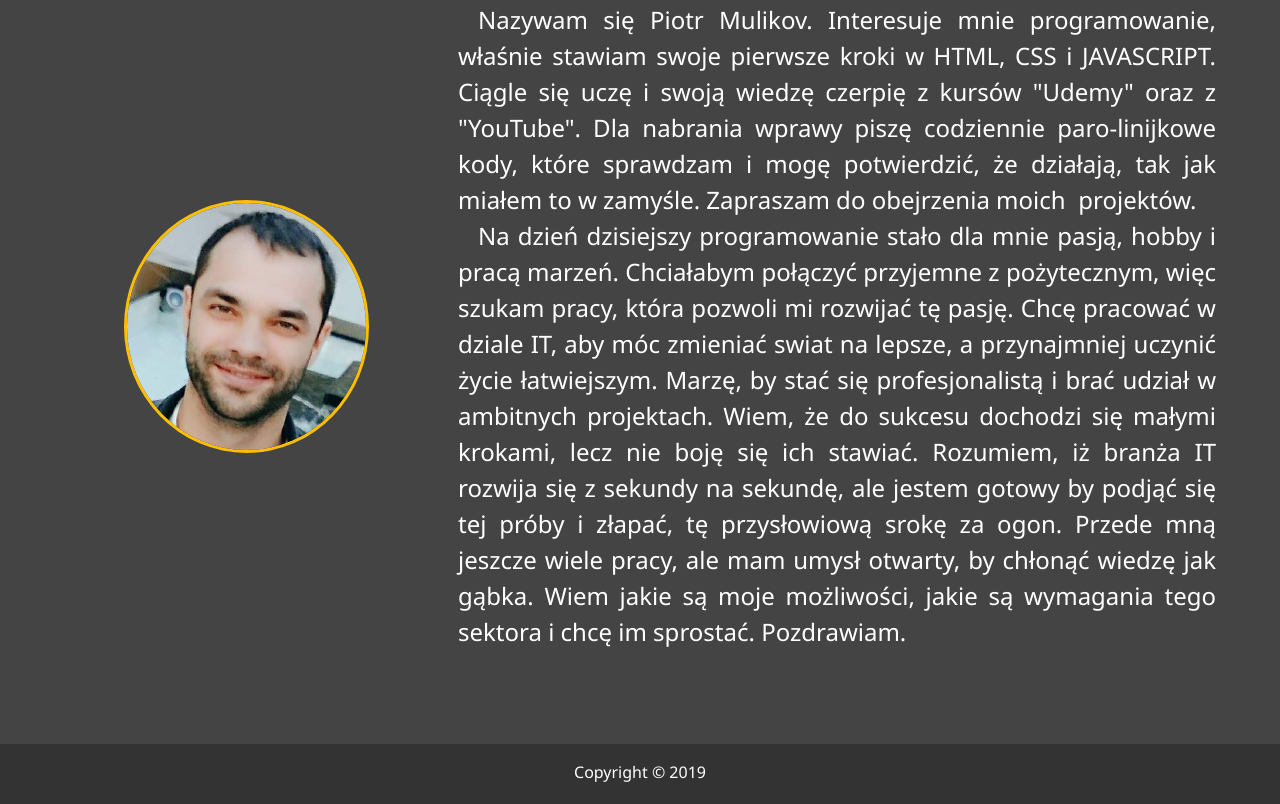
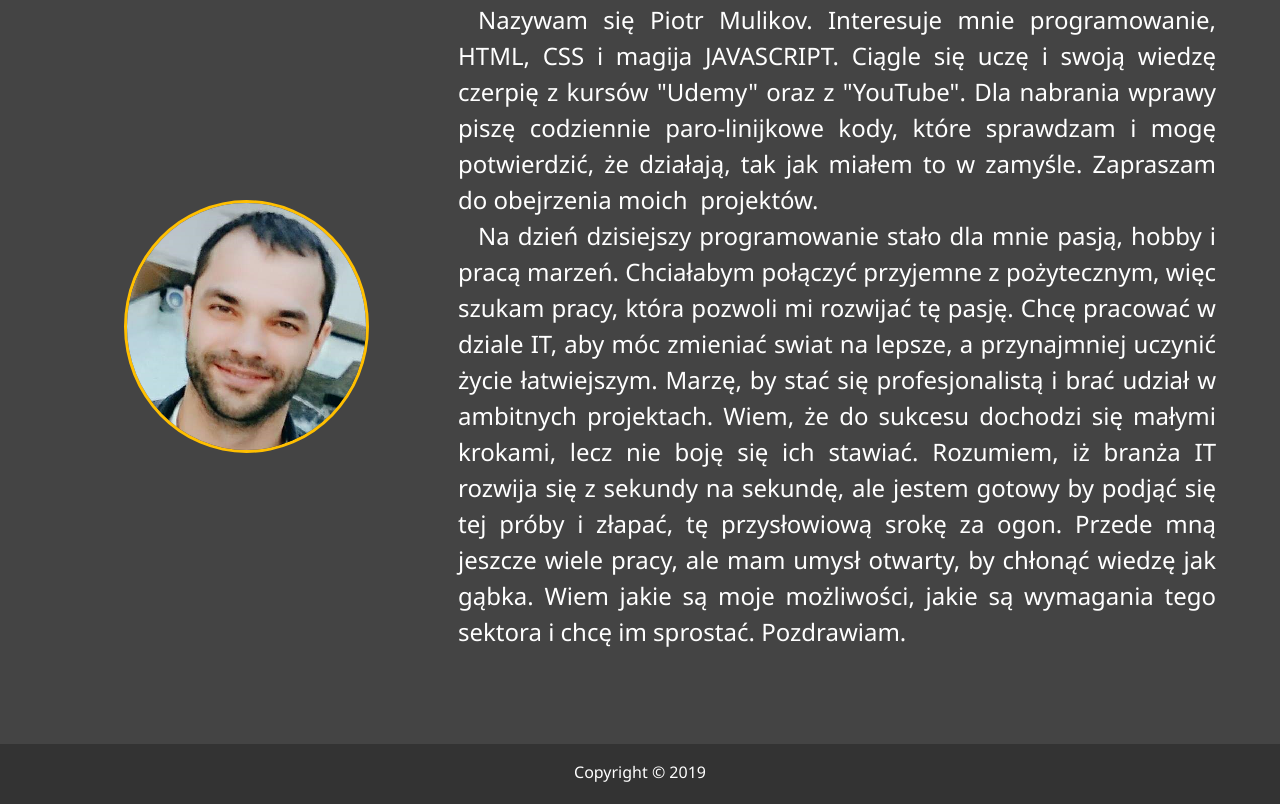
Before and after one commit to hayuna/pettergov.github.io, a plain HTML site: page about.html in a window 1280 px wide. Shown: the part 134-938 px from the top of the page. Drawn offline with Linux system fonts and the light colour scheme.

Commit message:
Update about.html

```diff
--- a/about.html
+++ b/about.html
@@ -66,7 +66,7 @@
 
       <div class="bio">
 
-        <p> Nazywam się Piotr Mulikov. Interesuje mnie programowanie, właśnie stawiam swoje pierwsze kroki w HTML, CSS i JAVASCRIPT. Ciągle się uczę i swoją wiedzę czerpię z kursów "Udemy" oraz z "YouTube". Dla nabrania wprawy piszę codziennie paro-linijkowe kody, które sprawdzam i mogę potwierdzić, że działają, tak jak miałem to w zamyśle. Zapraszam do obejrzenia moich <a href="work.html">projektów.</a></p>
+        <p> Nazywam się Piotr Mulikov. Interesuje mnie programowanie, HTML, CSS i magija JAVASCRIPT. Ciągle się uczę i swoją wiedzę czerpię z kursów "Udemy" oraz z "YouTube". Dla nabrania wprawy piszę codziennie paro-linijkowe kody, które sprawdzam i mogę potwierdzić, że działają, tak jak miałem to w zamyśle. Zapraszam do obejrzenia moich <a href="work.html">projektów.</a></p>
         <p>Na dzień dzisiejszy programowanie stało dla mnie pasją, hobby i pracą marzeń. Chciałabym połączyć przyjemne z pożytecznym, więc szukam pracy, która pozwoli mi rozwijać tę pasję.
 Chcę pracować w dziale IT, aby móc zmieniać swiat na lepsze, a przynajmniej uczynić życie łatwiejszym. Marzę, by stać się profesjonalistą i brać udział w ambitnych projektach. Wiem, że do sukcesu dochodzi się małymi krokami, lecz nie boję się ich stawiać. Rozumiem, iż branża IT rozwija się z sekundy na sekundę, ale jestem gotowy by podjąć się tej próby i złapać, tę przysłowiową srokę za ogon. Przede mną jeszcze wiele pracy, ale mam umysł otwarty, by chłonąć wiedzę jak gąbka. Wiem jakie są moje możliwości, jakie są wymagania tego sektora i chcę im sprostać. Pozdrawiam.</p>
       </div>
```
